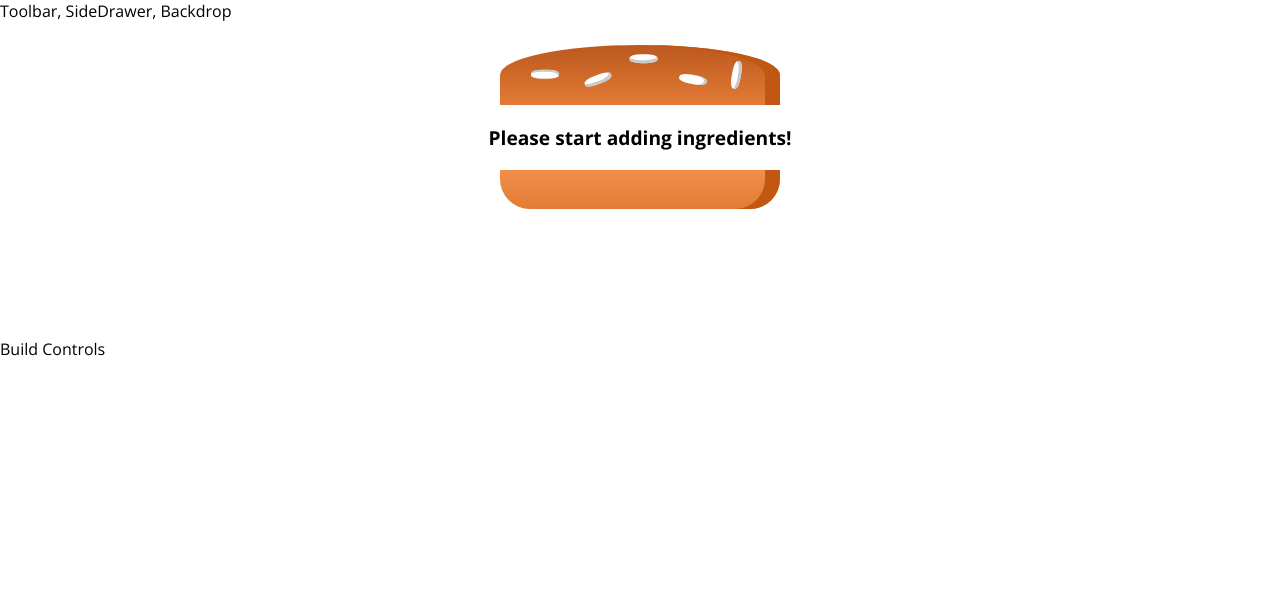
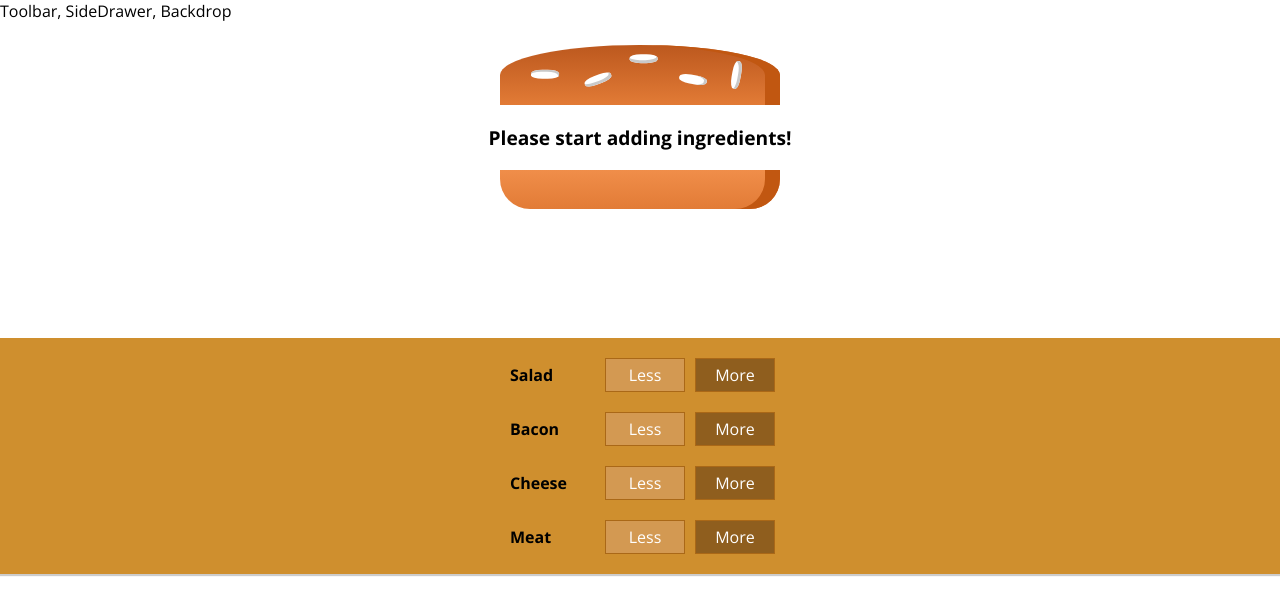
Before and after one commit to Ch-sriram/burger-builder, a React (Create React App) app: page / in a window 1280 px wide. Shown: the top 614 px of the page. Built offline with nearby package versions, Linux system fonts and the light colour scheme.

Commit message:
Adding Multiple <BuildControl/> Components to the App

```diff
--- a/src/components/Burger/BuildControls/BuildControls.component.jsx
+++ b/src/components/Burger/BuildControls/BuildControls.component.jsx
@@ -1,7 +1,21 @@
+// LIBRARY IMPORTS
 import React from 'react';
 
-const buildControls = props => {
+// STYLED COMPONENTS
+import BuildControls from './BuildControls.styled';
+import BuildControl from './BuildControl/BuildControl.component';
 
-};
+const controls = [
+  {label: 'Salad', type: 'salad'},
+  {label: 'Bacon', type: 'bacon'},
+  {label: 'Cheese', type: 'cheese'},
+  {label: 'Meat', type: 'meat'}
+];
+
+const buildControls = props => (
+  <BuildControls>
+    {controls.map(control => <BuildControl key={control.label} label={control.label} />)}
+  </BuildControls>
+);
 
 export default buildControls;
--- a/src/components/Burger/BuildControls/BuildControls.styled.jsx
+++ b/src/components/Burger/BuildControls/BuildControls.styled.jsx
@@ -10,3 +10,5 @@
   margin: auto;
   padding: 10px 0;
 `;
+
+export default BuildControls;
--- a/src/containers/BurgerBuilder/BurgerBuilder.component.jsx
+++ b/src/containers/BurgerBuilder/BurgerBuilder.component.jsx
@@ -4,7 +4,7 @@
 // CUSTOM COMPONENTS
 import Aux from '../../hoc/Auxiliary/Auxiliary.hoc';
 import Burger from '../../components/Burger/Burger.component';
-// import { BreadTop, BreadBottom, Meat } from '../../components/Burger/BurgerIngredient/BurgerIngredient.styled';
+import BuildControls from '../../components/Burger/BuildControls/BuildControls.component';
 
 class BurgerBuilder extends Component {
   state = {
@@ -20,7 +20,7 @@
     return (
       <Aux>
         <Burger ingredients={this.state.ingredients}/>
-        <div>Build Controls</div>
+        <BuildControls />
       </Aux>
     );
   }
```
Also changed, not shown: 1 other file (tests, documents, lock files or other folders).
